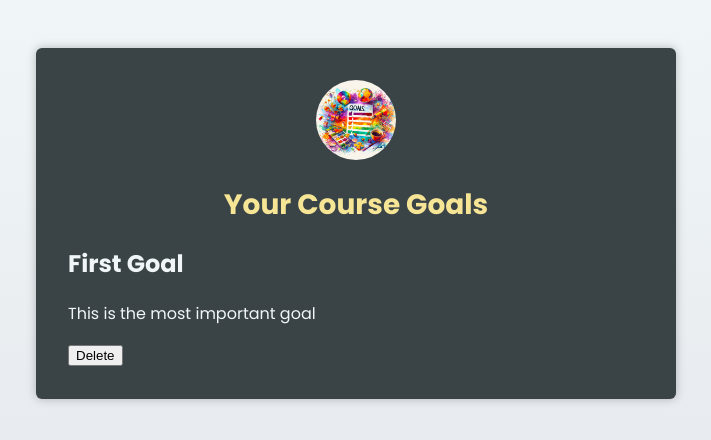
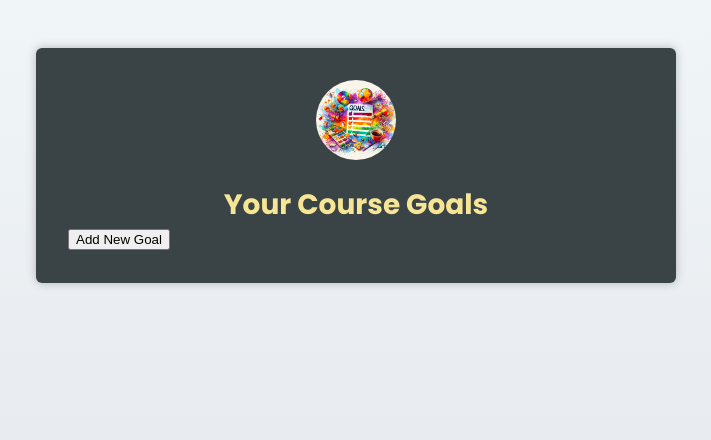
Before and after one commit to helen25sur/react-typescript, a React (Vite) app in the folder react-ts-basics/: page / in a window 1280 px wide. Shown: the top 440 px of the page, without its empty margins (284-995 px from the left). Built offline with nearby package versions, Linux system fonts and the light colour scheme.

Commit message:
feat: add state for goals and add type for state

```diff
--- a/react-ts-basics/src/App.tsx
+++ b/react-ts-basics/src/App.tsx
@@ -1,17 +1,50 @@
+import { useState } from "react";
+
 import CourseGoal from "./components/CourseGoal.tsx";
 import Header from "./components/Header.tsx";
 
 import imgGoals from './assets/goals.jpg';
 
+type Goal = {
+  id: number;
+  title: string;
+  description: string;
+}
+
 export default function App() {
+  const [goals, setGoals] = useState<Goal[]>([]);
+
+  function handleAddGoal() {
+    const newGoal: Goal = {
+      id: Math.random(),
+      title: 'Add Typescript into project',
+      description: 'Rewrite Tic-Tac-Toe Game together with Typescript'
+    };
+
+    setGoals(prev => {
+      const newCopyGoals = [...prev];
+      newCopyGoals.push(newGoal);
+      return newCopyGoals;
+    });
+  }
+
   return (
     <main>
       <Header image={{ src: imgGoals, alt: "A list of goals" }}>
         <h1>Your Course Goals</h1>
       </Header>
-      <CourseGoal goalTitle="First Goal" >
-        <p>This is the most important goal</p>
-      </CourseGoal>
+      <button onClick={handleAddGoal}>Add New Goal</button>
+      <ul>
+        {goals.map((goal) => (
+          <li key={goal.id}>
+            <CourseGoal goalTitle={goal.title} >
+              <p>{goal.description}</p>
+            </CourseGoal>
+          </li>
+        ))}
+      </ul>
+
+
     </main>
   );
 }
```
